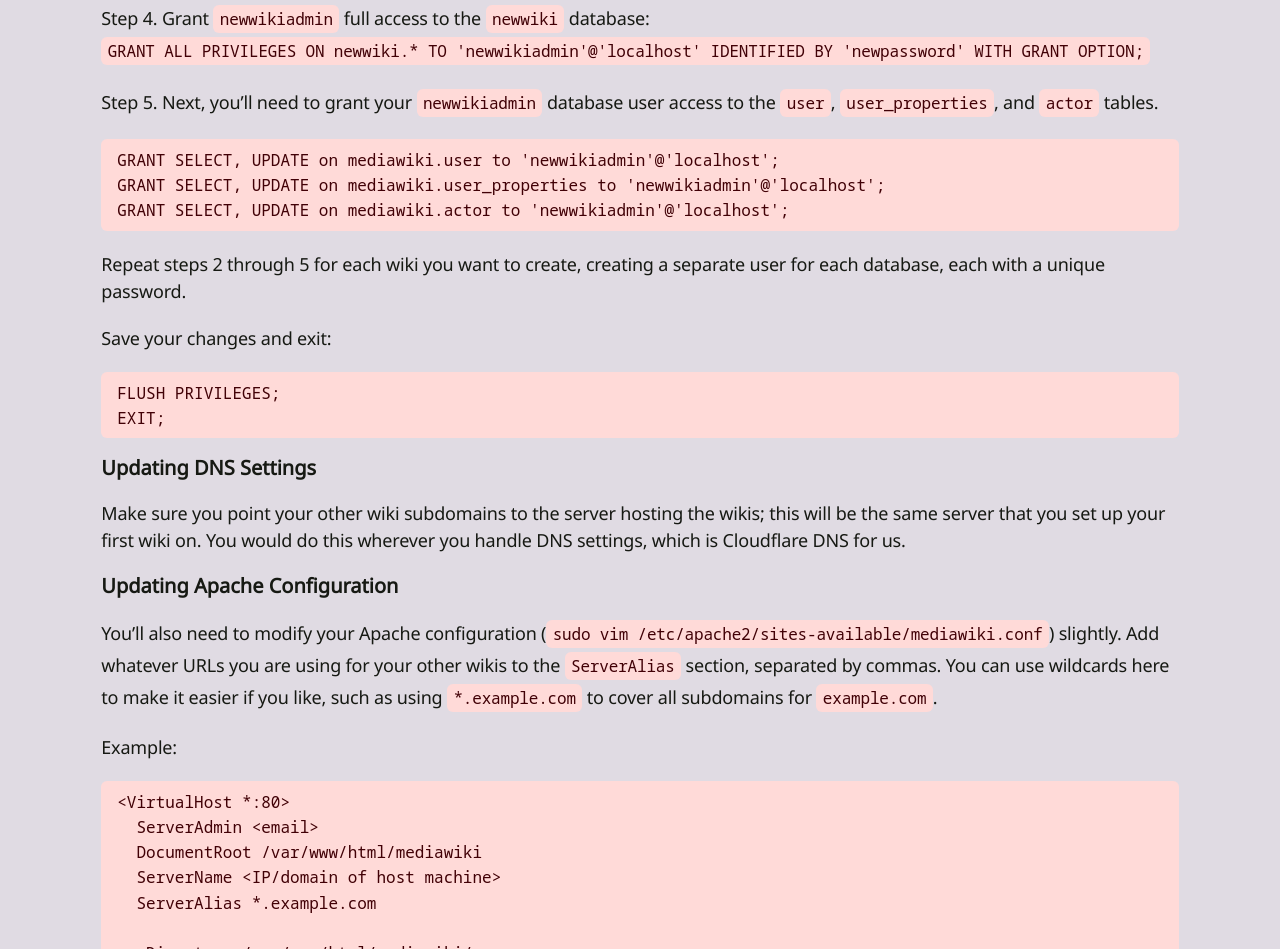
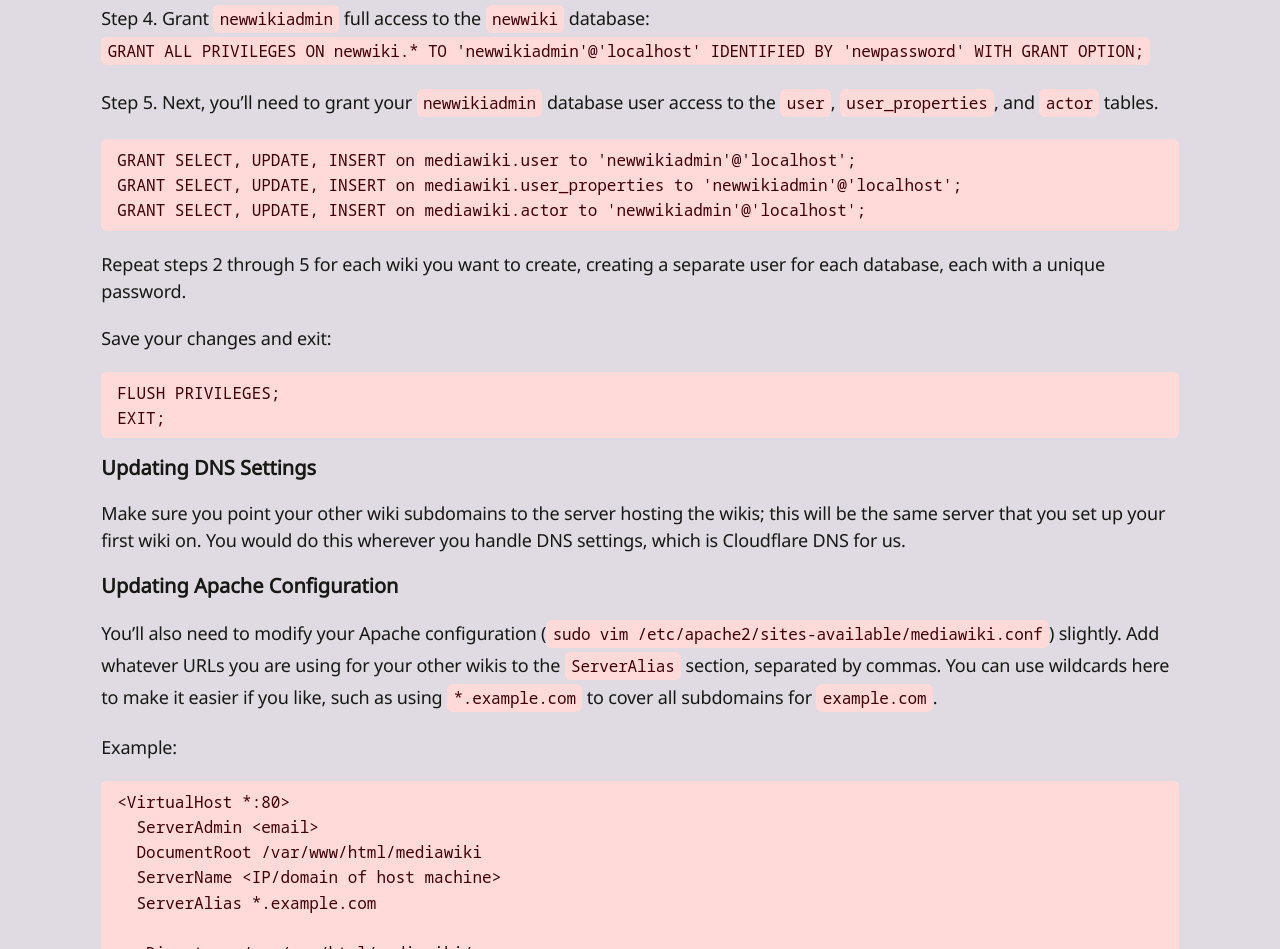
Before and after one commit to adelheidsoftware/adelheid-website, an Astro site: page /blog/how-to-set-up-mediawiki-using-apache in a window 1280 px wide. Shown: the part 10106-11055 px from the top of the page. Built offline with nearby package versions, Linux system fonts and the light colour scheme; Astro itself is replaced by a stand-in of ours; code samples lack their colours; a web font is replaced by a local one.

Commit message:
Add missing database permission

````diff
--- a/src/content/posts/how-to-set-up-mediawiki-using-apache.md
+++ b/src/content/posts/how-to-set-up-mediawiki-using-apache.md
@@ -336,9 +336,9 @@ Step 4. Grant `newwikiadmin` full access to the `newwiki` database:
 
 Step 5. Next, you'll need to grant your `newwikiadmin` database user access to the `user`, `user_properties`, and `actor` tables.
 ```
-GRANT SELECT, UPDATE on mediawiki.user to 'newwikiadmin'@'localhost';
-GRANT SELECT, UPDATE on mediawiki.user_properties to 'newwikiadmin'@'localhost';
-GRANT SELECT, UPDATE on mediawiki.actor to 'newwikiadmin'@'localhost';
+GRANT SELECT, UPDATE, INSERT on mediawiki.user to 'newwikiadmin'@'localhost';
+GRANT SELECT, UPDATE, INSERT on mediawiki.user_properties to 'newwikiadmin'@'localhost';
+GRANT SELECT, UPDATE, INSERT on mediawiki.actor to 'newwikiadmin'@'localhost';
 ```
 
 Repeat steps 2 through 5 for each wiki you want to create, creating a separate user for each database, each with a unique password.
````
